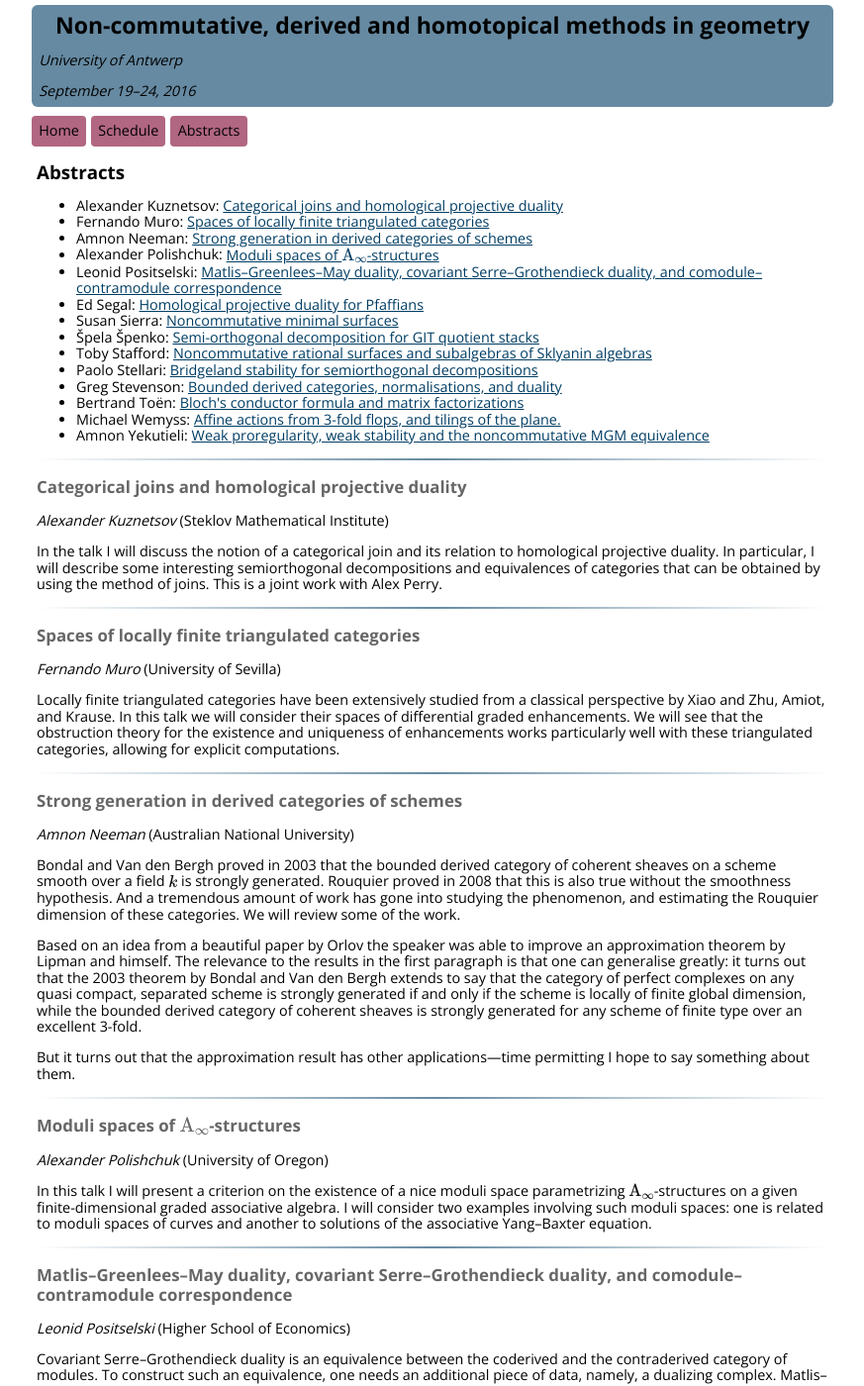
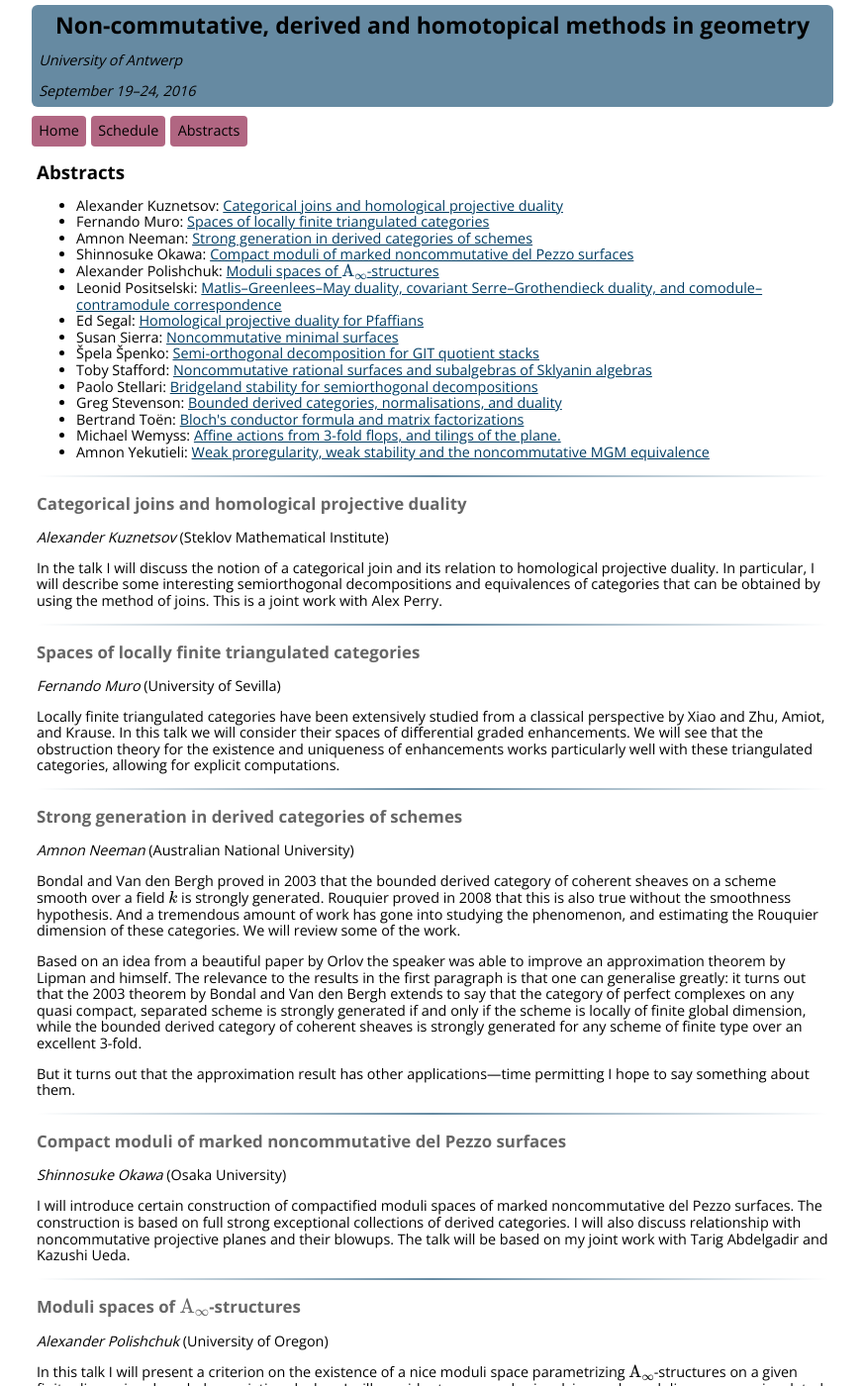
Before and after one commit to ncag-info/antwerp-2016, a Jekyll site: the page built from abstracts.html, in a window 1280 px wide and 1400 px high. Shown: the whole window at 99% size, without its empty margins (203-1076 px from the left). Built offline with Jekyll 4.4.1, drawn with Linux system fonts in a browser that asks for light colours; nearby versions of some CDN libraries; library files that are not in the unit come from our copies; formulas are drawn with MathJax 3.

Commit message:
Adding a talk

```diff
--- a/_data/talks.yml
+++ b/_data/talks.yml
@@ -21,6 +21,14 @@ neeman:
     <p>Based on an idea from a beautiful paper by Orlov the speaker was able to improve an approximation theorem by Lipman and himself. The relevance to the results in the first paragraph is that one can generalise greatly: it turns out that the 2003 theorem by Bondal and Van den Bergh extends to say that the category of perfect complexes on any quasi compact, separated scheme is strongly generated if and only if the scheme is locally of finite global dimension, while the bounded derived category of coherent sheaves is strongly generated for any scheme of finite type over an excellent 3-fold.
 
     <p>But it turns out that the approximation result has other applications&mdash;time permitting I hope to say something about them.
+
+
+okawa:
+  title: Compact moduli of marked noncommutative del Pezzo surfaces
+  speaker: okawa
+  abstract: >
+    <p>I will introduce certain construction of compactified moduli spaces of marked noncommutative del Pezzo surfaces. The construction is based on full strong exceptional collections of derived categories. I will also discuss relationship with noncommutative projective planes and their blowups. The talk will be based on my joint work with Tarig Abdelgadir and Kazushi Ueda.
+
 
 
 polishchuk:
```
